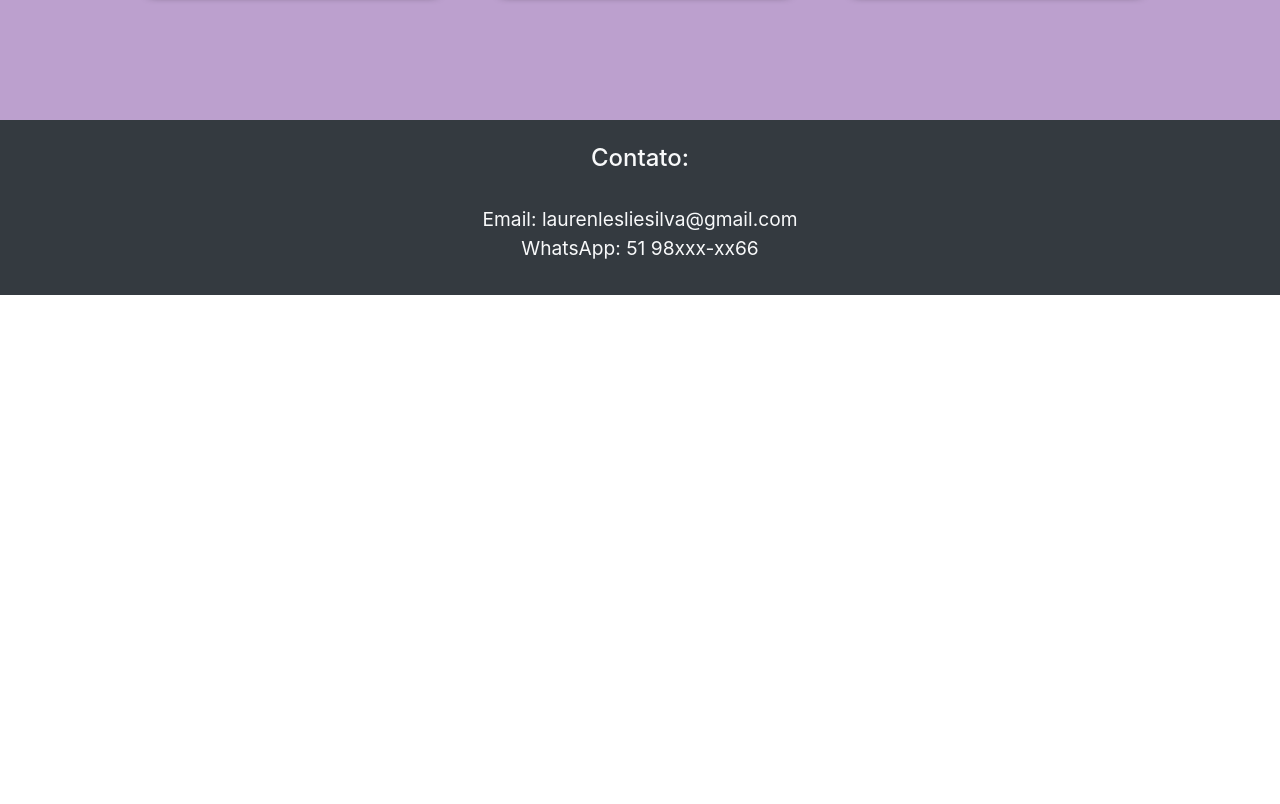
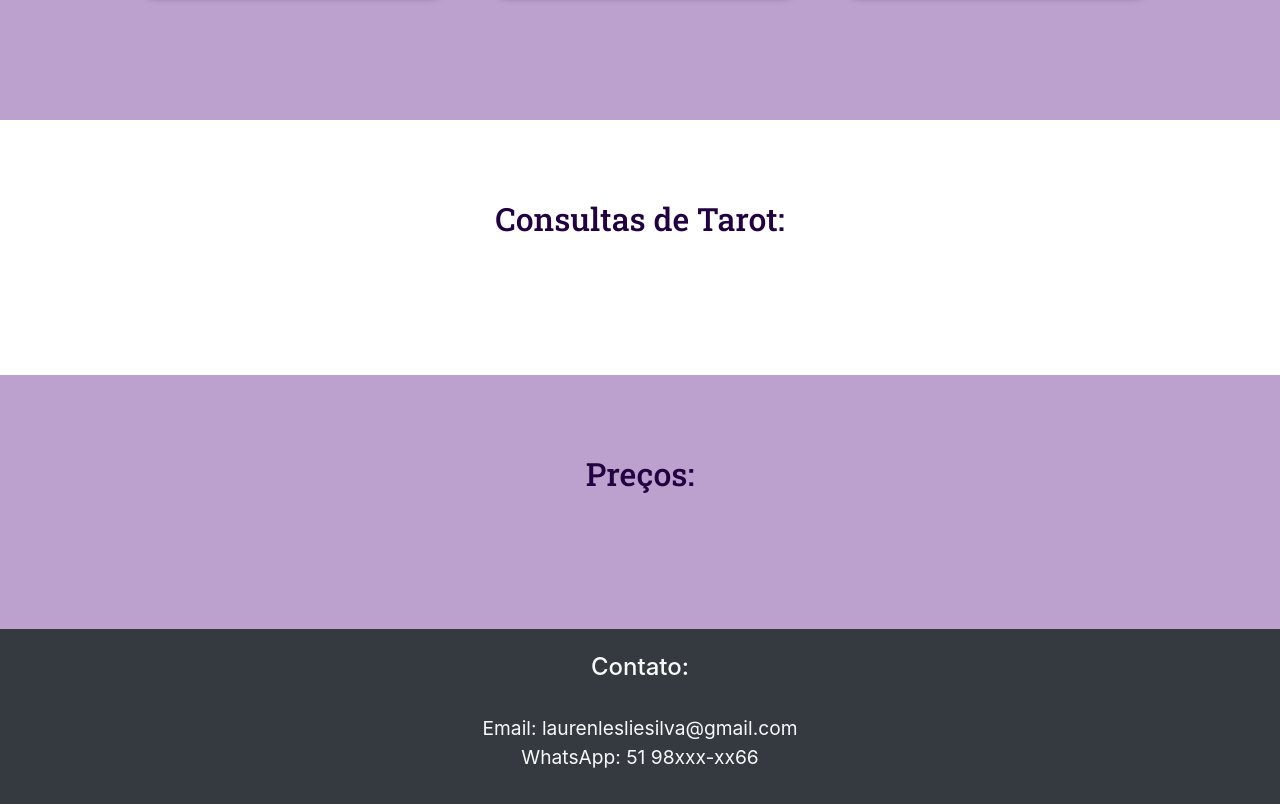
Before and after one commit to lesada/bruxalesada, a plain HTML site: page index.html in a window 1280 px wide. Shown: the part 1580-2384 px from the top of the page. Before the commit the page ends 1875 px from the top, so only its background shows below. Drawn offline with nearby package versions, Linux system fonts and the light colour scheme.

Commit message:
Delimitando sections

```diff
--- a/index.html
+++ b/index.html
@@ -41,9 +41,10 @@
                 >Home <span class="sr-only">(current)</span></a
               >
             </li>
+            <li><a class="nav-link" href="#quemsoueu">Quem sou eu?</a></li>
             <li><a class="nav-link" href="#materias">Matérias</a></li>
-            <li><a class="nav-link" href="#">Consultas</a></li>
-            <li><a class="nav-link" href="#">Preços</a></li>
+            <li><a class="nav-link" href="#consultas">Consultas</a></li>
+            <li><a class="nav-link" href="#precos">Preços</a></li>
             <li>
               <a
                 class="nav-link"
@@ -135,7 +136,7 @@
         </a>
       </section>
 
-      <section class="section who text-center">
+      <section id= "quemsoueu" class="section who text-center">
         <h2>Quem sou eu?</h2>
         <p>
           Olá, me chamo Lauren Leslie, muito prazer! O Lesada vem do apelido de
@@ -179,7 +180,7 @@
               <p class="card-text text-justify">
                 As cartas do Tarot trazem autoconhecimento e ajudam a preparar
                 para o futuro. Nos procure para uma consulta rápida, ou uma para
-                uma tirada mais longa e reveladora.
+                uma tirada mais longa e reveladora. Consulte nossos preços.
               </p>
               <a href="#" class="d-flex justify-content-center btn btn-purple"
                 >Saiba mais</a
@@ -200,6 +201,14 @@
             </article>
           </div>
         </div>
+      </section>
+
+      <section id= "consultas" class="section text-center">
+        <h2>Consultas de Tarot:</h2>
+      </section>
+
+      <section id= "precos" class="section text-center">
+        <h2>Preços:</h2>
       </section>
     </main>
 
--- a/style.css
+++ b/style.css
@@ -73,7 +73,7 @@ p {
 
 .btn-purple {
     background-color: rgb(29, 0, 77);
-    color: whitesmoke
+    color: whitesmoke;
 }
 
 .btn-purple:hover {
@@ -81,10 +81,24 @@ p {
     color: whitesmoke
 }
 
+/* Consultas */
+
+#consultas h2{
+    color:  #210140;
+}
 
 
+/* Preços */
 
+#precos {
+    background-color: #BCA0CE;
+}
 
+#precos h2 {
+    color: #210140
+}
+
+/* Footer */
 
 .contato  {
     padding: 1.5rem 0 1rem 0;
```
